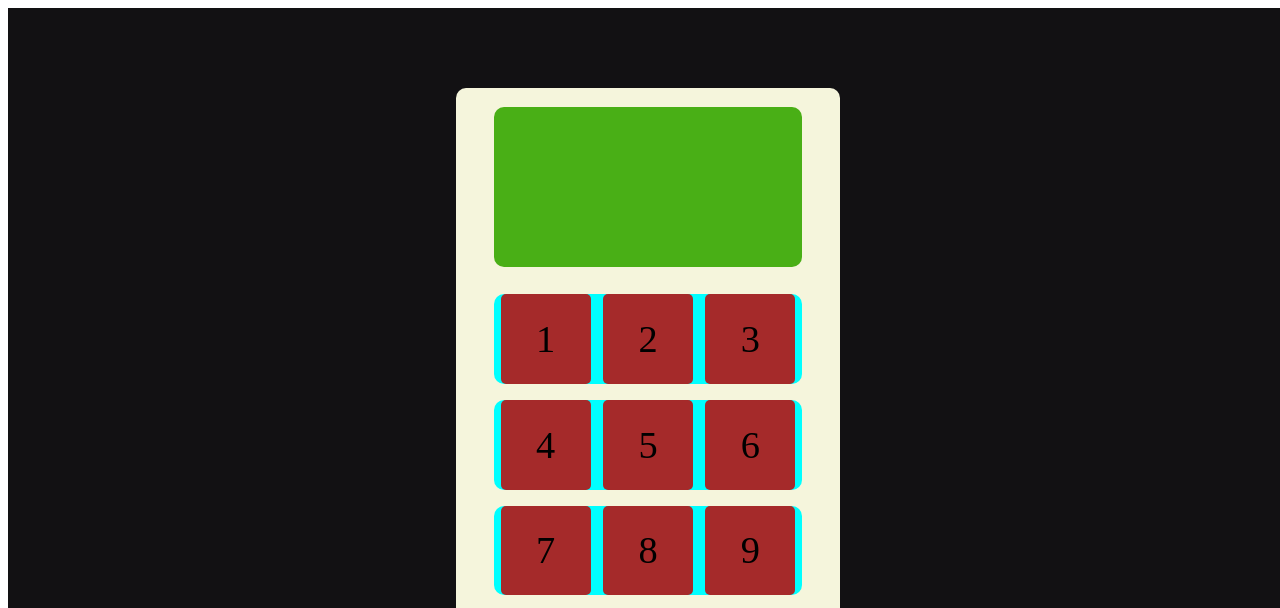
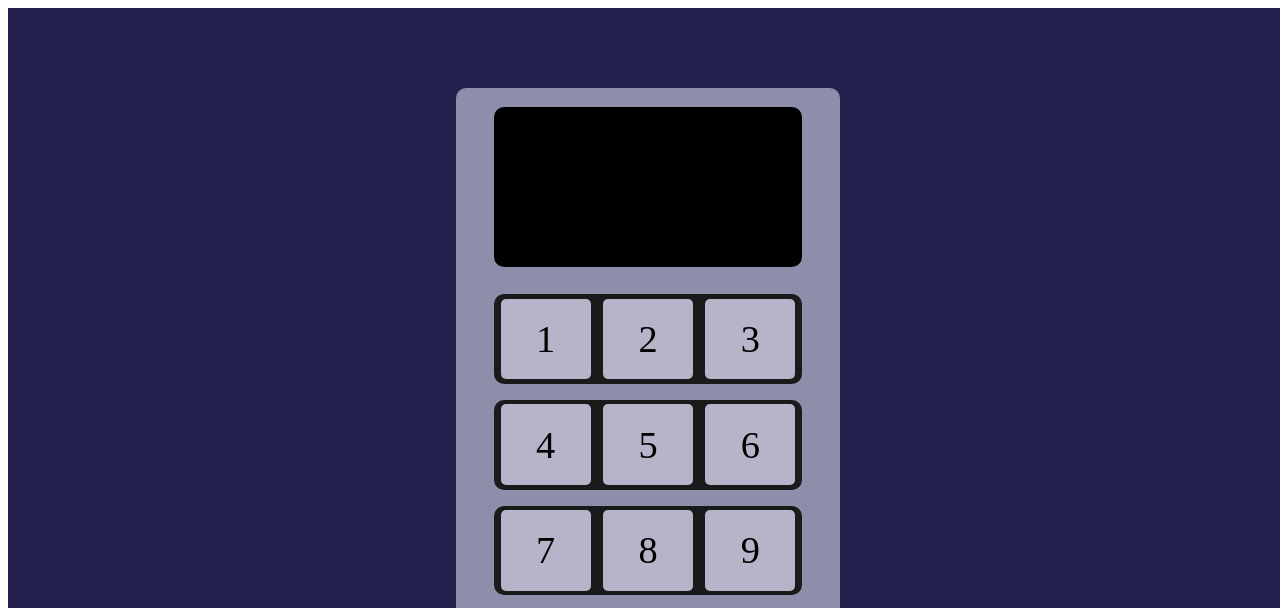
Before and after one commit to Pbrochu94/calculator, a plain HTML site: page index.html in a window 1280 px wide. Shown: the top 608 px of the page. Drawn offline with Linux system fonts and the light colour scheme.

Commit message:
Done with the color(first pass)
TODO: Start working on behavior script

```diff
--- a/style.css
+++ b/style.css
@@ -12,14 +12,14 @@ body
     align-items: center;
     height:100%;
     width:100%;
-    background-color: rgb(18, 17, 19);
+    background-color: rgb(35, 31, 77);
 }
 
 .calculator
 {
     height:80%;
     width:30%;
-    background-color:beige;
+    background-color:rgb(140, 142, 170);
     display:flex;
     flex-direction: column;
     flex-shrink:1;
@@ -30,7 +30,7 @@ body
 {
     height:25%;
     width:80%;
-    background-color: rgb(73, 175, 22);
+    background-color: rgb(0, 0, 0);
     margin: 5%;
     border-radius: 10px;
 }
@@ -42,7 +42,7 @@ body
     margin: 8px;
     border-radius: 10px;
     display:flex;
-    background-color: aqua;
+    background-color: rgb(25, 26, 26);
     align-items: center;
     box-sizing: border-box;
 }
@@ -50,9 +50,9 @@ body
 .buttons
 {
     box-sizing: border-box;
-    height:100%;
+    height:90%;
     width:100%;
-    background-color:brown;
+    background-color:rgb(181, 180, 201);
     flex-shrink: 1;
     margin:2%;
     border-radius: 5px;
```
